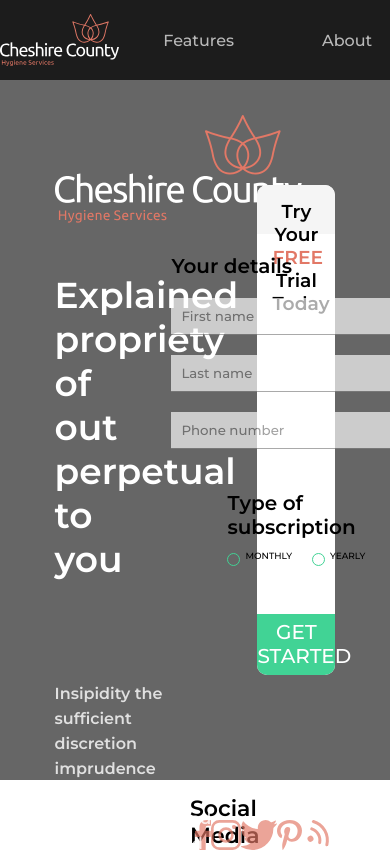
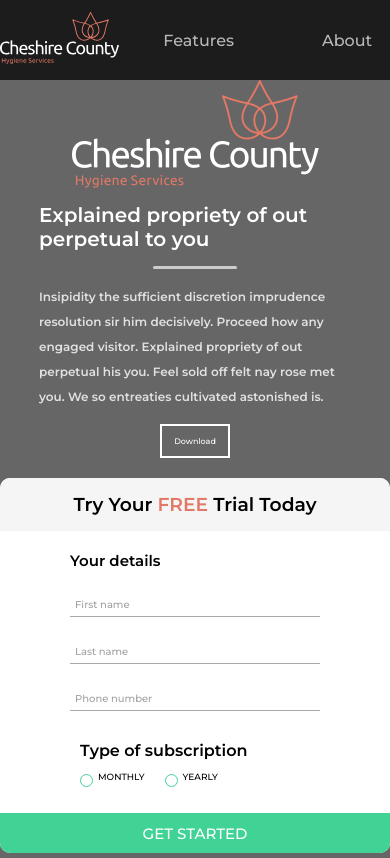
Before and after one commit to vkurilo/Egzaminas, a website: page index.html in a window 390 px wide. Shown: the top 858 px of the page. Drawn offline with nearby package versions, Linux system fonts and the light colour scheme.

Commit message:
header media done

```diff
--- a/index.html
+++ b/index.html
@@ -13,11 +13,11 @@
 
 <body>
   <nav>
-    <img src="./app/images/logo.svg" alt="">
+   <a href="#"><img src="./app/images/logo.svg" alt=""></a>
 
     <div class="nav-links">
       <a href="#features">Features</a>
-      <a href="#">About</a>
+      <a href="#about">About</a>
       <a href="#prices">Pricing</a>
       <a href="#reviews">Reviews</a>
       <a href="#contacts">Contact</a>
@@ -129,7 +129,7 @@
 
     </section>
 
-    <section class="section-1" id="section-1">
+    <section class="section-1" id="about">
       <div class="logo-1">
         <img src="../images/bigger-logo.png" alt="">
       </div>
--- a/scss/header.scss
+++ b/scss/header.scss
@@ -65,7 +65,7 @@
   }
   .right-side {
     height: 70%;
-      width: 20%;
+    width: 30%;
     background-color: white;
     display: flex;
     flex-direction: column;
@@ -82,7 +82,7 @@
       text-align: center;
 
       span {
-          color:#e27866;
+        color: #e27866;
       }
     }
 
@@ -95,12 +95,10 @@
       div {
         display: flex;
         flex-direction: column;
-
         gap: 20px;
-          h3{
+        h3 {
           font-size: 20px;
           text-align: left;
-
         }
         input {
           border: none;
@@ -109,9 +107,8 @@
           width: 250px;
           opacity: 0.67;
           padding: 10px 10px;
-            &:focus{
+          &:focus {
             text-decoration: none;
-
           }
         }
       }
@@ -130,82 +127,226 @@
         padding: 10px;
         width: 250px;
 
-
-          h3{
+        h3 {
           text-align: left;
           width: 100%;
           font-size: 20px;
           padding-bottom: 10px;
         }
-          .radio-buttons{
+        .radio-buttons {
           display: flex;
 
-
-            gap:20px;
-            div{
+          gap: 20px;
+          div {
             display: flex;
             align-items: center;
 
-                gap:5px;
-                label{
+            gap: 5px;
+            label {
               font-size: 9px;
-
             }
-                input[type='radio']{
+            input[type="radio"] {
               appearance: none;
 
-                    width:13px;
+              width: 13px;
               height: 13px;
-                    border: 1px solid #41D395;
+              border: 1px solid #41d395;
 
               border-radius: 20px;
 
               position: relative;
-                    top:4px;
+              top: 4px;
 
-                    &:checked + label{
+              &:checked + label {
                 font-weight: 600;
               }
             }
 
-                input[type='radio']::before{
+            input[type="radio"]::before {
               content: "";
               position: absolute;
-                    top:0;
-                    left:0;
+              top: 0;
+              left: 0;
               right: 0;
               bottom: 0;
               width: 5px;
               height: 5px;
-                    background:#41D395;
+              background: #41d395;
               border-radius: 100%;
               margin: auto;
               transform: scale(0);
               transition: 0.3s;
             }
 
+            input[type="radio"]:checked::before {
+              transform: scale(1);
+            }
+          }
+        }
+      }
+    }
+    button {
+      height: 13%;
+      border-radius: 0 0 10px 10px;
+      border: none;
+      background: #41d395;
+      font-size: 20px;
+      color: white;
+      transition: 0.3s;
+      &:hover {
+        cursor: pointer;
+        background: #6ef0ba;
+      }
+    }
+  }
+}
 
-                input[type='radio']:checked::before{
-                    transform: scale(1);
+@media (max-width: 1400px) {
+  .container {
+    height: 700px;
+    overflow: hidden;
+    display: flex;
+    justify-content: center;
+    align-items: center;
+    flex-wrap: wrap;
+    .left-side {
+      height: 90%;
+      width: 50%;
+      gap: 30px;
+      h1 {
+        font-size: 36px;
+      }
+    }
+    .right-side {
+      width: 30%;
+    }
+  }
+}
 
+@media (max-width: 1200px){
+.container{
+  .left-side{
+    height: 90%;
+    gap:30px;
+  }
+}
+}
+
+@media(max-width: 1024px){
+
+  .container{
+    .left-side{
+      height: 90%;
+      gap:50px;
+      h1{
+        font-size:28px;
+        max-width: 80%;
+      }
+      h4{
+        font-size: 14px;
+      }
+    }
+    .right-side{
+      width:30%;
+    }
+  }
+}
+
+@media (max-width: 938px){
+  .container{
+    .right-side{
+      height: 80%;
+      width:35%;
+      .free-trial{
+        height:15%;
+      }
+    }
+  }
+}
+
+@media (max-width: 768px){
+  .container{
+    display: flex;
+    flex-wrap: wrap;
+    flex-direction: column;
+    justify-content: center;
+    align-items: center;
+    height: 100%;
+    margin-top: 80px;
+    gap:20px;
+
+    .left-side{
+      display: flex;
+      justify-content: center;
+      flex-direction: column;
+      align-items: center;
+      width:70%;
+      height:30%;
+      gap:15px;
+      h1{
+        font-size: 20px;
+      }
+      h4{
+        font-size: 12px;
+      }
+      button{
+
+    font-size: 8px;
+    width: 70px;
+    display: flex;
+    justify-content: center;
+    align-items: center;
+      }
+    }
+
+    .right-side{
+      width:50%;
+      margin-bottom: 20px;
+      height: 90%;
+      .free-trial{
+        font-size: 16px;
+      }
+      .info{
+        height: 30%;
+        div{
+          h3{
+            font-size: 15px;
+          }
+          input{
+            padding: 5px 5px;
+            &::placeholder{
+              font-size: 10px;
+            }
+          }
+        }
+
+      }
+      .radio-1{
+        padding-top:20px;
+        padding-bottom: 20px;
+        .radio{
+          h3{
+            font-size: 16px;
+          }
+        }
+      }
+      button{
+        height:40px;
+        font-size:15px;
       }
 
     }
   }
+
 }
+
+@media (max-width: 540px){
+  .container{
+    .left-side{
+      width: 100%;
     }
-      button{
-        height: 13%;
-        border-radius: 0 0 10px 10px;
-        border: none;
-        background: #41D395;
-        font-size: 20px;
-        color: white;
-        transition: 0.3s;
-        &:hover{
-          cursor: pointer;
-          background:#6ef0ba ;
+    .right-side{
+      width:100%;
     }
   }
 }
-  }
--- /dev/null
+++ b/scss/social-bottom.scss
@@ -0,0 +1,36 @@
+.section-6{
+    height:125px;
+    display: flex;
+    align-items: center;
+    justify-content: space-between;
+    background: black;
+
+    h3{
+        color: white;
+        font-size: 18px;
+        opacity: 0.8;
+        margin-right: 120px;
+        font-weight: 300;
+    }
+
+    .social-bottom{
+        width: 40%;
+        display: flex;
+        align-items: center;
+        justify-content: space-between;
+        margin:0 120px;
+
+        .other-logos, .logos-size{
+            height: 20px;
+            opacity: 0.7;
+            transition: 0.3s;
+            &:hover{
+                cursor: pointer;
+                opacity: 1; ;
+            }
+        }
+        .logos-size{
+            transform: rotate(45deg);
+        }
+    }
+}
--- a/scss/style.scss
+++ b/scss/style.scss
@@ -9,35 +9,4 @@
 @import 'pricing';
 @import 'reviews';
 @import 'contact';
-
-
-.section-6{
-    height:125px;
-    display: flex;
-    align-items: center;
-    justify-content: space-between;
-    background: black;
-
-    h3{
-        color: white;
-        font-size: 18px;
-        opacity: 0.8;
-        margin-right: 120px;
-        font-weight: 300;
-    }
-
-    .social-bottom{
-        width: 40%;
-        display: flex;
-        align-items: center;
-        justify-content: space-between;
-        margin:0 120px;
-
-        .other-logos, .logos-size{
-            height: 20px;
-        }
-        .logos-size{
-            transform: rotate(45deg);
-        }
-    }
-}
+@import 'social-bottom';
```
Also changed, not shown: app/css/style.css. Lines whose indentation alone changed are shown as unchanged.
